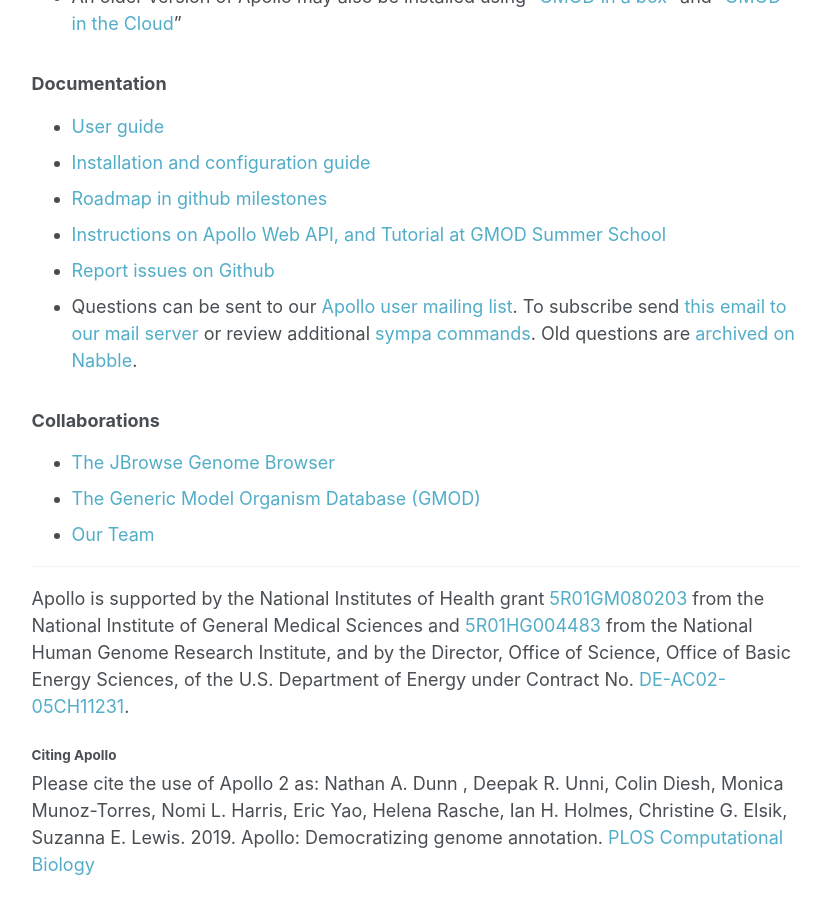
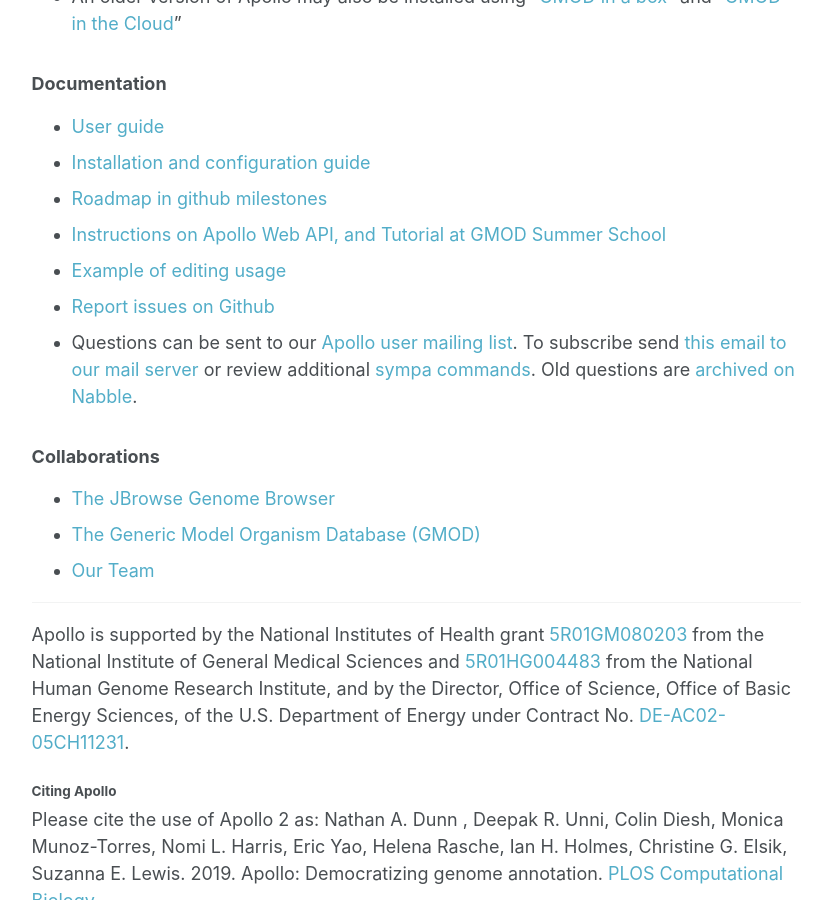
Before and after one commit to genomearchitect/genomearchitect.github.io, a Jekyll site: the page built from _pages/main.md, in a window 1280 px wide and 900 px high, scrolled down 1286 px. Shown: the whole window, without its empty margins (250-1075 px from the left). Built offline with Jekyll 4.4.1, drawn with Linux system fonts in a browser that asks for light colours.

Commit message:
added a link to slides

```diff
--- a/_pages/main.md
+++ b/_pages/main.md
@@ -43,6 +43,7 @@ Apollo is designed to support geographically dispersed researchers, and the work
 * [Installation and configuration guide](http://genomearchitect.readthedocs.org/en/latest/)
 * [Roadmap in github milestones](https://github.com/GMOD/Apollo/milestones)
 * [Instructions on Apollo Web API, and Tutorial at GMOD Summer School](documentation)
+* [Example of editing usage](https://www.slideshare.net/MonicaMunozTorres/apollo-workshop-ags2017-editing-functionality)
 * [Report issues on Github](https://github.com/GMOD/Apollo/issues)
 * {% include contact.md %}
 
```
